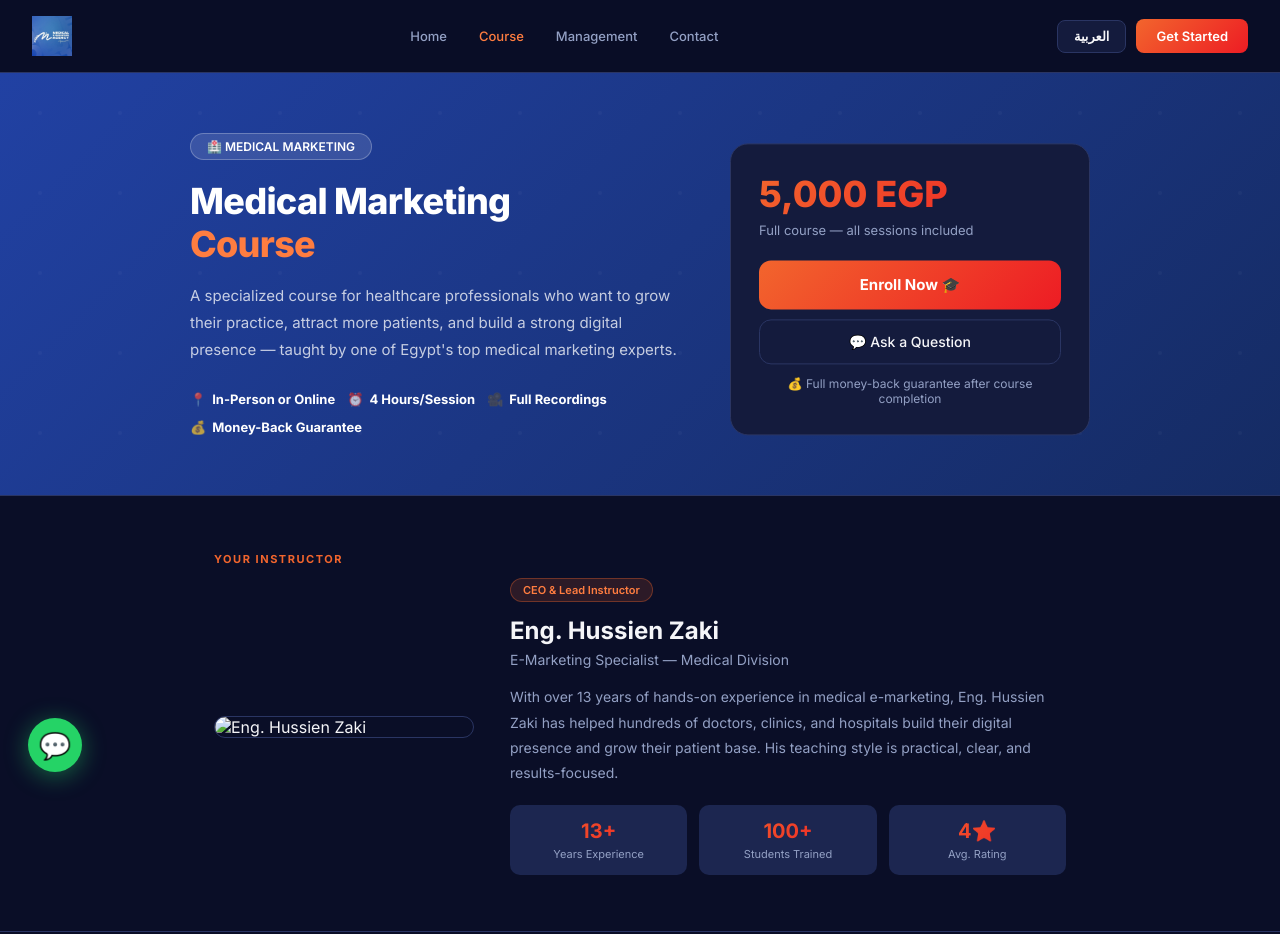
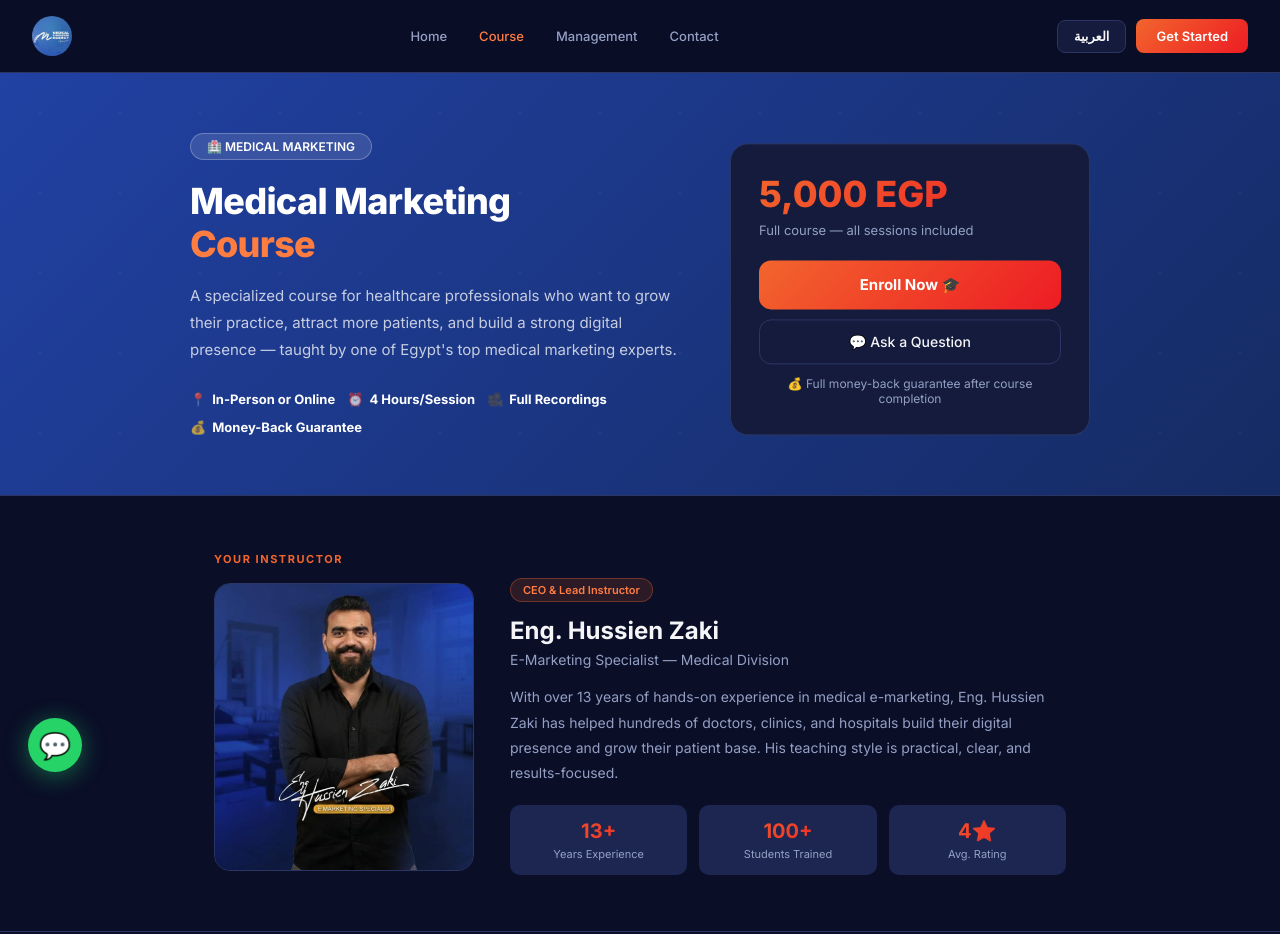
Before and after one commit to ayoubbhket-stack/medical-marketing, a plain HTML site: page course.html in a window 1280 px wide. Shown: the top 934 px of the page. Drawn offline with Linux system fonts and the light colour scheme.

Commit message:
Update course.html

```diff
--- a/course.html
+++ b/course.html
@@ -19,8 +19,8 @@
   body.ar-mode{font-family:'Tajawal',sans-serif;}
   .nav{display:flex;align-items:center;justify-content:space-between;padding:16px 32px;border-bottom:1px solid var(--border);position:sticky;top:0;background:rgba(10,14,39,0.96);backdrop-filter:blur(10px);z-index:50;}
   .nav-left{display:flex;align-items:center;gap:12px;text-decoration:none;}
-  .nav-logo{height:40px;overflow:hidden;}
-  .nav-logo img{height:100%;display:block;}
+  .nav-logo{height:40px;width:40px;overflow:hidden;border-radius:50%;}
+  .nav-logo img{height:100%;width:100%;object-fit:cover;display:block;}
   .nav-links{display:flex;align-items:center;gap:4px;}
   .nav-link{color:var(--muted);font-size:13px;font-weight:500;text-decoration:none;padding:7px 14px;border-radius:8px;transition:color .2s,background .2s;}
   .nav-link:hover,.nav-link.active{color:var(--accent2);}
@@ -165,7 +165,7 @@
     <div class="section-label" data-en="Your Instructor" data-ar="محاضر الكورس">Your Instructor</div>
     <div class="instructor-grid">
       <div class="instructor-photo">
-        <img src="Screenshot_2026-07-11_110352.png" alt="Eng. Hussien Zaki">
+        <img src="Screenshot 2026-07-11 110352.png" alt="Eng. Hussien Zaki">
       </div>
       <div>
         <div class="instructor-badge" data-en="CEO & Lead Instructor" data-ar="الرئيس التنفيذي والمحاضر الرئيسي">CEO & Lead Instructor</div>
```
